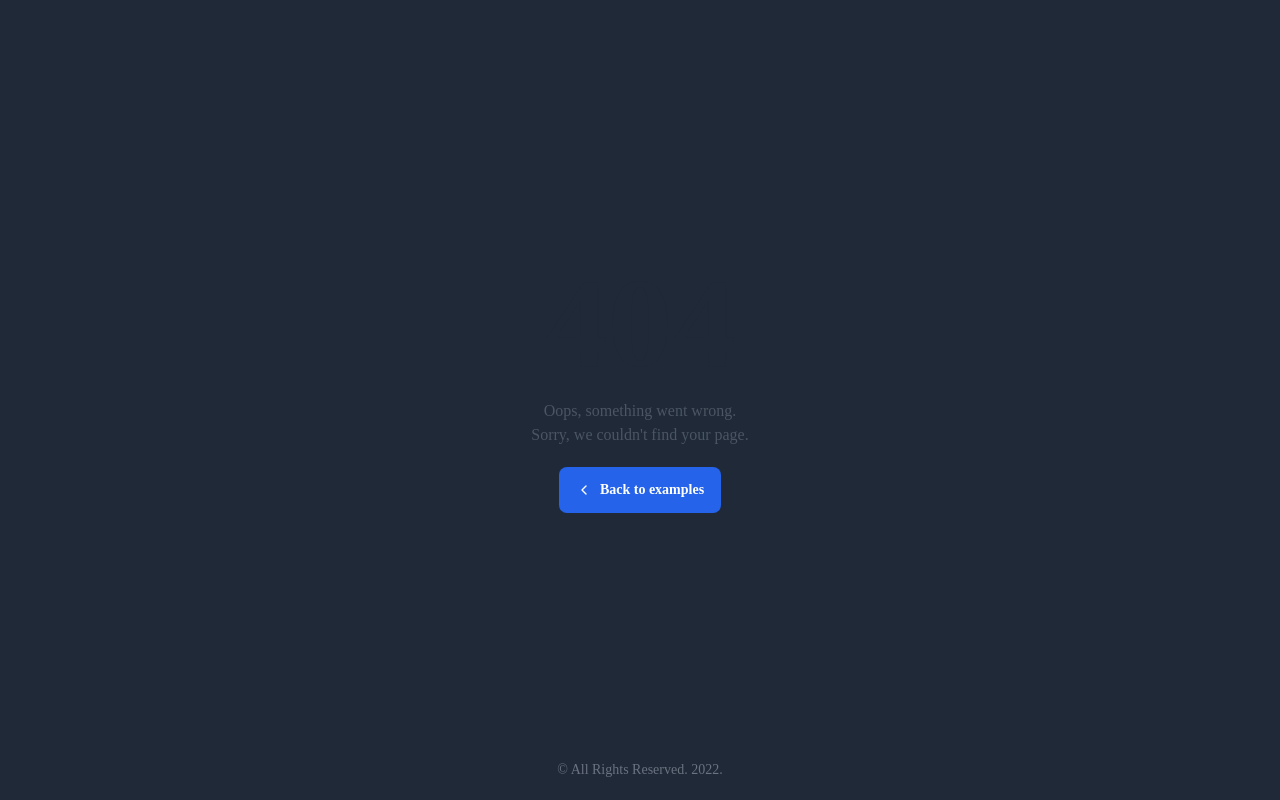
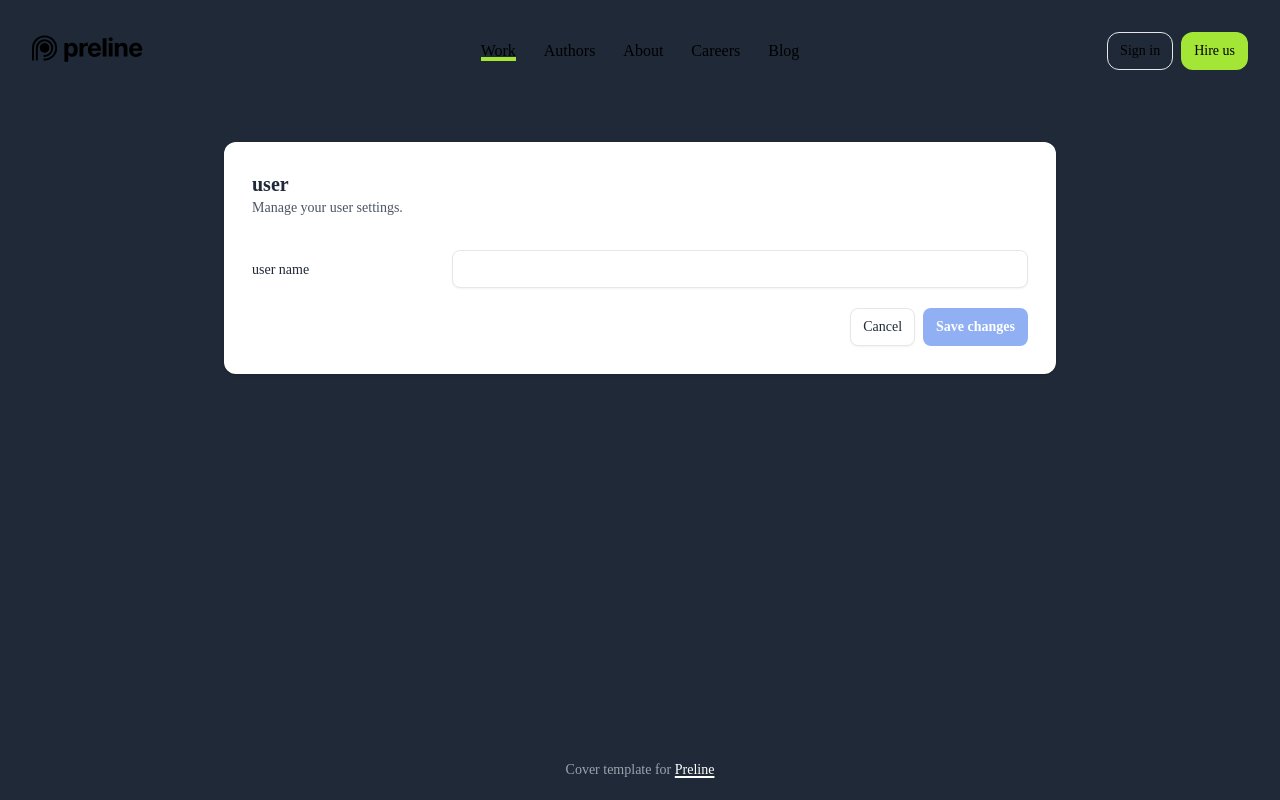
Before and after one commit to moham7dreza/portfolio_react, a React (Vite) app: page /authors/create in a window 1280 px wide. Before the commit this address had no page. Built offline with nearby package versions, Linux system fonts and the light colour scheme; data requests are answered from the project's data file.

Commit message:
setup create new author

```diff
--- a/server/db.json
+++ b/server/db.json
@@ -75,6 +75,18 @@
     {
       "id": "kEVfAUsjWWIXZgbsYpbYP6",
       "name": "John 6"
+    },
+    {
+      "id": "xClF869va7MgWCxb8gxGu",
+      "title": "qdqwdqd"
+    },
+    {
+      "id": "1Dr1zMdIud6F-9kv3FdlE",
+      "name": "dqwdqdq"
+    },
+    {
+      "id": "wM-TWAzYYRvyPZNF5yvP_",
+      "name": "dfwq233423424"
     }
   ]
 }
--- a/src/components/blog/ListBlog.jsx
+++ b/src/components/blog/ListBlog.jsx
@@ -76,7 +76,7 @@ const ListBlog = () => {
                         the most of every engagement with Preline.</p>
                     <button
                         className="w-full sm:w-auto mt-3 py-3 px-4 inline-flex justify-center items-center gap-x-2 text-sm font-semibold rounded-lg border border-transparent bg-white text-gray-800 hover:bg-gray-200 disabled:opacity-50 disabled:pointer-events-none"
-                        onClick={() => nav('blogs/create')}>
+                        onClick={() => nav('/blogs/create')}>
                         create new blog
                     </button>
                 </div>
--- /dev/null
+++ b/src/components/user/CreateAuthor.jsx
@@ -0,0 +1,94 @@
+import {useState} from "react";
+import {useDispatch} from "react-redux";
+import {useNavigate} from "react-router-dom";
+import {createUser} from "../../features/users/user.slice.js";
+import {nanoid} from "@reduxjs/toolkit";
+
+export const CreateAuthor = () => {
+
+    const [title, setTitle] = useState('')
+
+    const [requestStatus, setRequestStatus] = useState('idle')
+
+    const dispatch = useDispatch();
+
+    const nav = useNavigate();
+
+    // simple validation
+    const canSave = [title].every(Boolean) && requestStatus === 'idle'
+
+    const handleSubmit = async () => {
+        // console.log(title, content)
+        if (canSave) {
+            try {
+                setRequestStatus('pending')
+                // dispatch action with payload
+                const payload = {
+                    id: nanoid(),
+                    name: title,
+                }
+                await dispatch(createUser(payload));
+                setTitle('')
+                nav('/blogs/authors')
+            } catch (e) {
+                console.error('failed to add new user', e)
+            } finally {
+                // finally run in all cases
+                setRequestStatus('idle')
+            }
+        }
+    }
+    return (<>
+            {/*<!-- Card Section -->*/}
+            <div className="max-w-4xl px-4 py-10 sm:px-6 lg:px-8 mx-auto">{/*<!-- Card -->*/}
+                <div className="bg-white rounded-xl shadow p-4 sm:p-7 dark:bg-gray-900">
+                    <div className="mb-8">
+                        <h2 className="text-xl font-bold text-gray-800 dark:text-neutral-200">
+                            user
+                        </h2>
+                        <p className="text-sm text-gray-600 dark:text-neutral-400">
+                            Manage your user settings.
+                        </p>
+                    </div>
+
+                    <form>
+                        {/*<!-- Grid -->*/}
+                        <div className="grid sm:grid-cols-12 gap-2 sm:gap-6">
+
+                            <div className="sm:col-span-3">
+                                <label htmlFor="user-title"
+                                       className="inline-block text-sm text-gray-800 mt-2.5 dark:text-neutral-200">
+                                    user name
+                                </label>
+                            </div>
+                            {/*<!-- End Col -->*/}
+
+                            <div className="sm:col-span-9">
+                                <input id="user-title" type="text" name="title" value={title}
+                                       onChange={(e) => setTitle(e.target.value)}
+                                       className="py-2 px-3 pe-11 block w-full border-gray-200 shadow-sm text-sm rounded-lg focus:border-blue-500 focus:ring-blue-500 disabled:opacity-50 disabled:pointer-events-none dark:bg-neutral-800 dark:border-neutral-700 dark:text-neutral-400 dark:placeholder-neutral-500 dark:focus:ring-neutral-600"/>
+                            </div>
+                            {/*<!-- End Col -->*/}
+
+
+                        </div>
+                        {/*<!-- End Grid -->*/}
+
+                        <div className="mt-5 flex justify-end gap-x-2">
+                            <button type="button"
+                                    className="py-2 px-3 inline-flex items-center gap-x-2 text-sm font-medium rounded-lg border border-gray-200 bg-white text-gray-800 shadow-sm hover:bg-gray-50 disabled:opacity-50 disabled:pointer-events-none dark:bg-neutral-800 dark:border-neutral-700 dark:text-white dark:hover:bg-neutral-800">
+                                Cancel
+                            </button>
+                            <button type="button" onClick={handleSubmit} disabled={!canSave}
+                                    className="py-2 px-3 inline-flex items-center gap-x-2 text-sm font-semibold rounded-lg border border-transparent bg-blue-600 text-white hover:bg-blue-700 disabled:opacity-50 disabled:pointer-events-none">
+                                Save changes
+                            </button>
+                        </div>
+                    </form>
+                </div>
+                {/*<!-- End Card -->*/}
+            </div>
+            {/*<!-- End Card Section -->*/}
+        </>
+    )
+}
--- a/src/components/user/Authors.jsx
+++ b/src/components/user/ListAuthor.jsx
@@ -1,6 +1,6 @@
 import {useSelector} from "react-redux";
 import {selectUsers} from "../../features/users/user.slice.js";
-import {Link} from "react-router-dom";
+import {Link, useNavigate} from "react-router-dom";
 
 const AuthorsList = ({authors}) => {
     return (
@@ -60,9 +60,11 @@ const AuthorsList = ({authors}) => {
     )
 }
 
-export const Authors = () => {
+export const ListAuthor = () => {
 
     const authors = useSelector(selectUsers)
+
+    const nav = useNavigate()
 
     return (
         <>
@@ -72,6 +74,11 @@ export const Authors = () => {
                 <div className="max-w-2xl mx-auto text-center mb-10 lg:mb-14">
                     <h2 className="text-2xl font-bold md:text-4xl md:leading-tight dark:text-white">Meet the crew</h2>
                     <p className="mt-1 text-gray-600 dark:text-neutral-400">Creative people</p>
+                    <button
+                        className="w-full sm:w-auto mt-3 py-3 px-4 inline-flex justify-center items-center gap-x-2 text-sm font-semibold rounded-lg border border-transparent bg-white text-gray-800 hover:bg-gray-200 disabled:opacity-50 disabled:pointer-events-none"
+                        onClick={() => nav('/authors/create')}>
+                        create new author
+                    </button>
                 </div>
                 {/*<!-- End Title -->*/}
 
--- a/src/features/users/user.slice.js
+++ b/src/features/users/user.slice.js
@@ -15,6 +15,8 @@ const usersSlice = createSlice({
     extraReducers(builder) {
         builder.addCase(fetchUsers.fulfilled, (state, action) => {
             return action.payload;//immer js will replace this with current state value
+        }).addCase(createUser.fulfilled, (state, action) => {
+            state.push(action.payload)
         })
     }
 })
```
Also changed, not shown: src/routes/index.jsx (+7 -2 lines).
